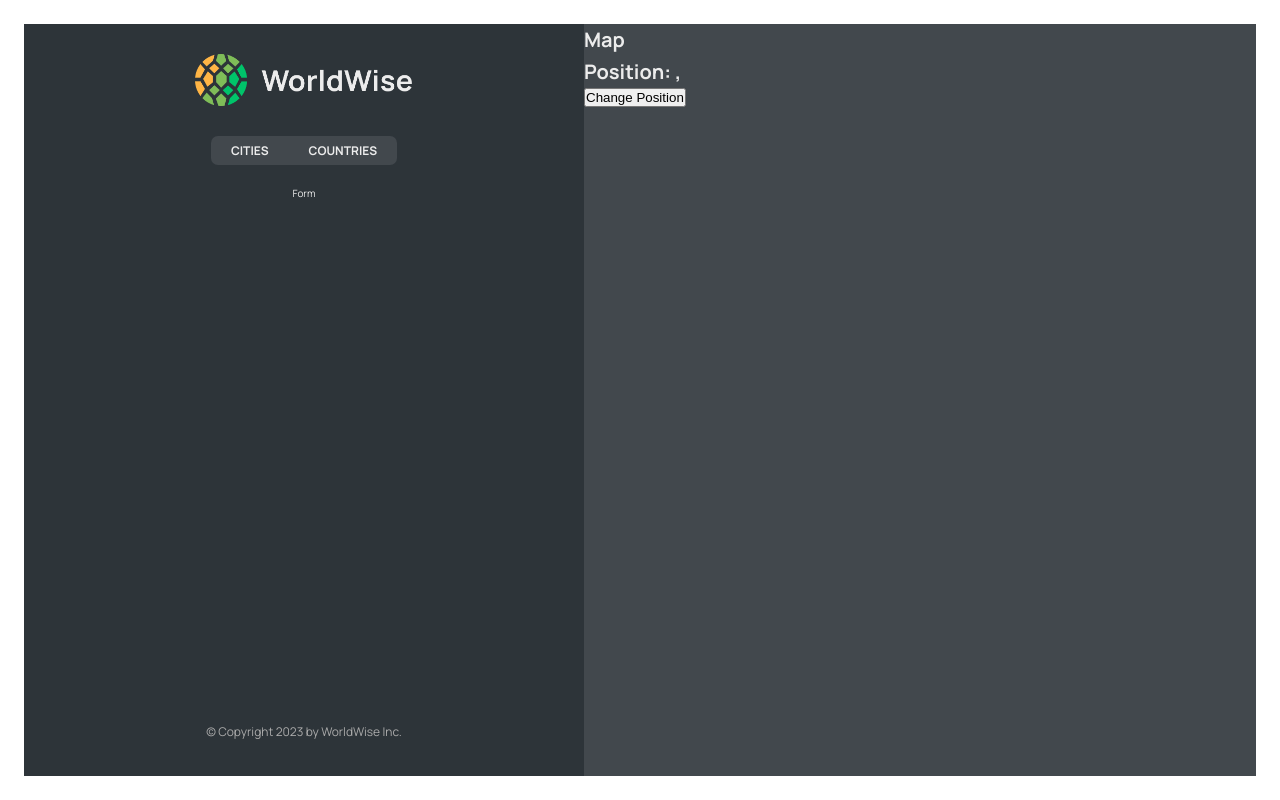
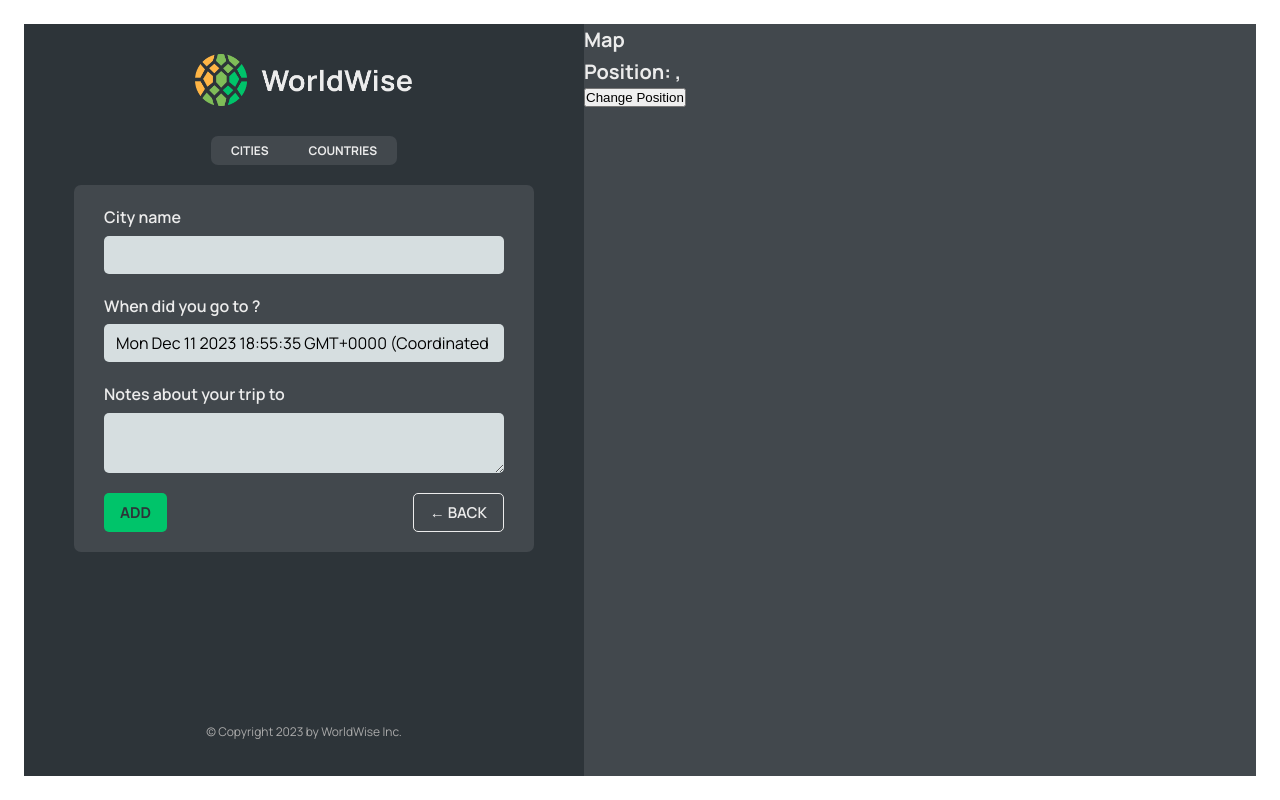
Before and after one commit to Sergievski/WorldWise, a React (Vite) app: page /app/form in a window 1280 px wide. Built offline with nearby package versions, Linux system fonts and the light colour scheme; data requests are answered from the project's data file.

Commit message:
Programmatic Navigation with useNavigate - Video 218

```diff
--- a/src/App.jsx
+++ b/src/App.jsx
@@ -11,6 +11,7 @@
 import CityList from "./components/CityList";
 import CountryList from "./components/CountryList";
 import City from "./components/City";
+import Form from "./components/Form";
 
 const BASE_URL = "http://localhost:8000";
 
@@ -55,7 +56,7 @@
             path="countries"
             element={<CountryList cities={cities} isLoading={isLoading} />}
           />
-          <Route path="form" element={<p>Form</p>} />
+          <Route path="form" element={<Form />} />
         </Route>
         <Route path="login" element={<Login />} />
         <Route path="*" element={<PageNotFound />} />
--- /dev/null
+++ b/src/components/Button.jsx
@@ -0,0 +1,11 @@
+import styles from "./Button.module.css";
+
+function Button({ children, onClick, type }) {
+  return (
+    <button onClick={onClick} className={`${styles.btn} ${styles[type]}`}>
+      {children}
+    </button>
+  );
+}
+
+export default Button;
--- a/src/components/Form.jsx
+++ b/src/components/Form.jsx
@@ -3,6 +3,8 @@
 import { useState } from "react";
 
 import styles from "./Form.module.css";
+import Button from "./Button";
+import { useNavigate } from "react-router-dom";
 
 export function convertToEmoji(countryCode) {
   const codePoints = countryCode
@@ -13,6 +15,8 @@
 }
 
 function Form() {
+  const navigate = useNavigate();
+
   const [cityName, setCityName] = useState("");
   const [country, setCountry] = useState("");
   const [date, setDate] = useState(new Date());
@@ -49,8 +53,16 @@
       </div>
 
       <div className={styles.buttons}>
-        <button>Add</button>
-        <button>&larr; Back</button>
+        <Button type="primary"> Add </Button>
+        <Button
+          type="back"
+          onClick={(e) => {
+            e.preventDefault();
+            navigate(-1);
+          }}
+        >
+          &larr; Back
+        </Button>
       </div>
     </form>
   );
--- a/src/components/Map.jsx
+++ b/src/components/Map.jsx
@@ -1,14 +1,16 @@
-import { useSearchParams } from "react-router-dom";
+import { useSearchParams, useNavigate } from "react-router-dom";
 import styles from "./Map.module.css";
 
 function Map() {
+  const navigate = useNavigate();
+
   const [searchParams, setSearchParams] = useSearchParams();
 
   const lat = searchParams.get("lat");
   const lng = searchParams.get("lng");
 
   return (
-    <div className={styles.mapContainer}>
+    <div className={styles.mapContainer} onClick={() => navigate("form")}>
       <h1>Map</h1>
       <h1>
         Position: {lat}, {lng}
```
Also changed, not shown: src/components/City.jsx (+0 -36 lines).
